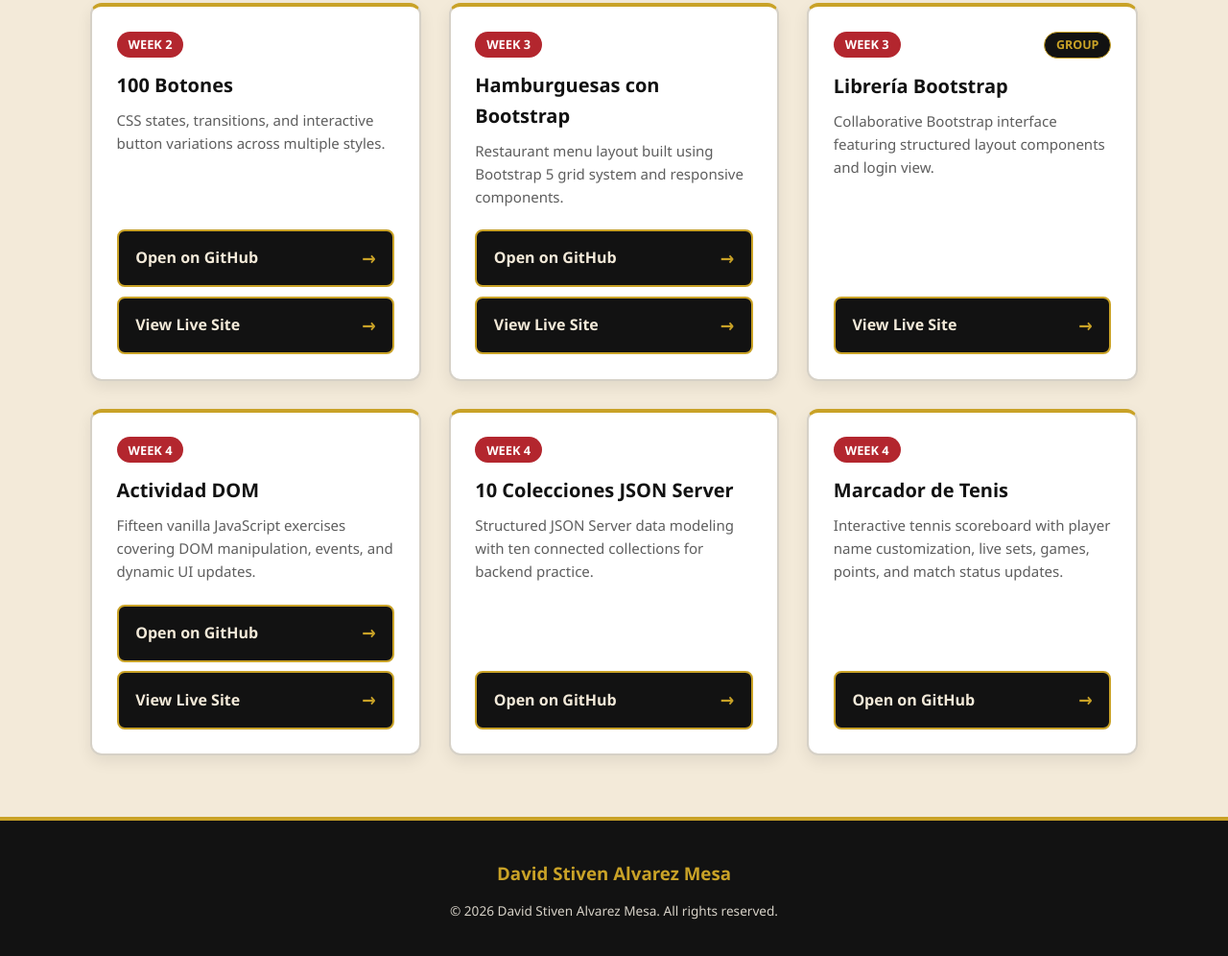
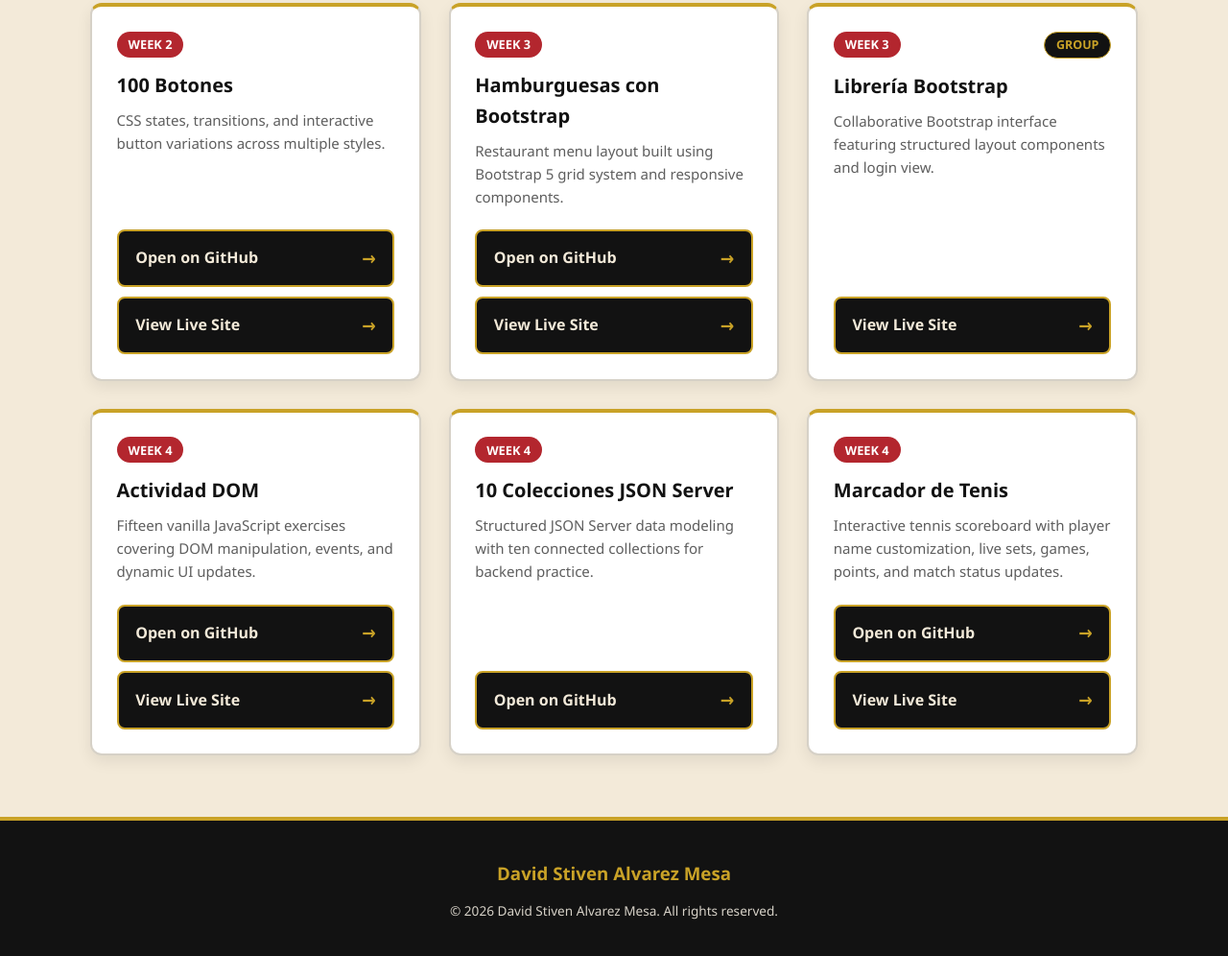
Before and after one commit to ST1Uon3/portfolio-, a plain HTML site: page pages/team-leader.html in a window 1280 px wide. Shown: the part 600-1596 px from the top of the page at 96% size. Drawn offline with Linux system fonts and the light colour scheme.

Commit message:
feat(marcador de tenis): agregar marcador de tenis en semana 4 a pages/team-leader.html

```diff
--- a/pages/team-leader.html
+++ b/pages/team-leader.html
@@ -110,7 +110,10 @@
                 </div>
                 <h3>Marcador de Tenis</h3>
                 <p>Interactive tennis scoreboard with player name customization, live sets, games, points, and match status updates.</p>
-                <a href="https://github.com/ST1Uon3/marcador_de_tenis_tl-" target="_blank" rel="noopener noreferrer" class="btn-principal">Open on GitHub</a>
+                <div class="multi-links">
+                    <a href="https://github.com/ST1Uon3/marcador_de_tenis_tl-" target="_blank" rel="noopener noreferrer" class="btn-principal">Open on GitHub</a>
+                    <a href="https://st1uon3.github.io/marcador_de_tenis_tl-/" target="_blank" rel="noopener noreferrer" class="btn-principal">View Live Site</a>
+                </div>
             </article>
         </section>
     </main>
```
